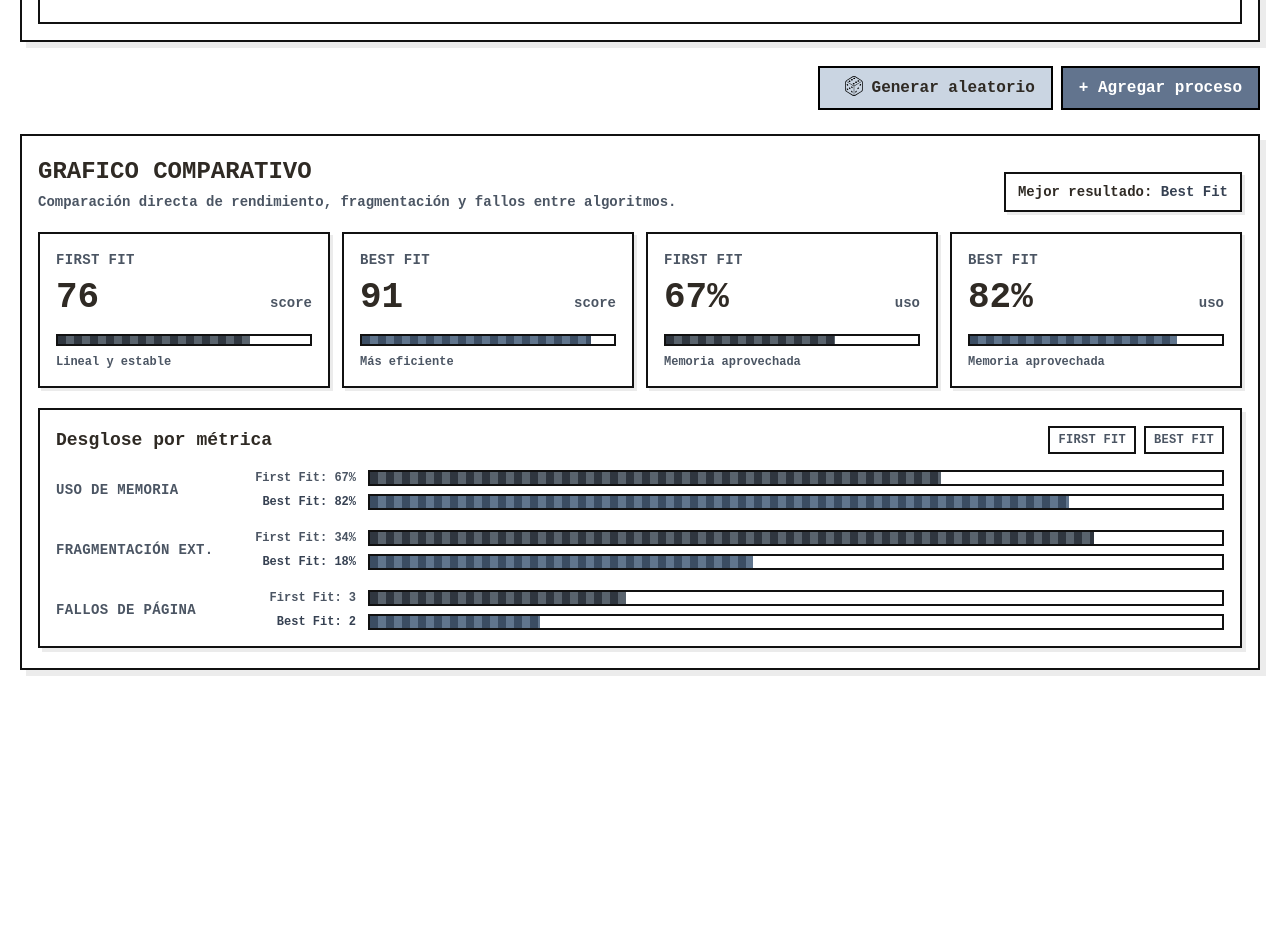
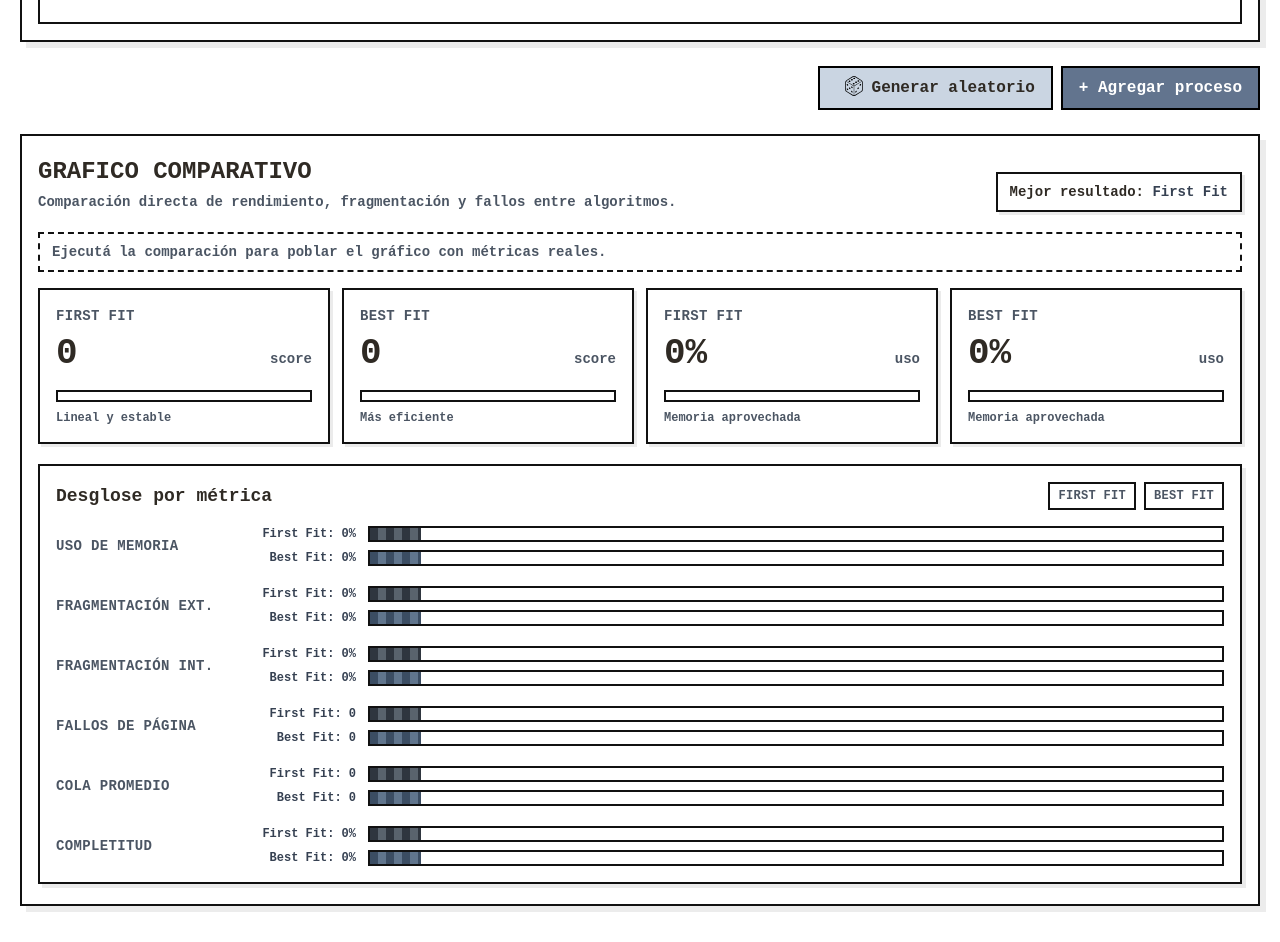
Before and after one commit to Cutro2K/KernelLab, a React (Vite) app: page /comparison in a window 1280 px wide. Shown: the part 1420-2362 px from the top of the page. Before the commit the page ends 2126 px from the top, so only its background shows below. Built offline with nearby package versions, Linux system fonts and the light colour scheme.

Commit message:
cuadro comparativo funcional

```diff
--- a/src/pages/Comparison.tsx
+++ b/src/pages/Comparison.tsx
@@ -19,26 +19,70 @@ type SegmentationStrategy = 'First Fit' | 'Best Fit' | 'Worst Fit' | 'Next Fit';
 
 type AlgorithmMetrics = {
   usage: number;
-  fragmentation: number;
+  externalFragmentation: number;
+  internalFragmentation: number;
   faults: number;
+  avgQueue: number;
+  completion: number;
   score: number;
 };
 
-const ALGORITHM_METRICS: Record<AlgorithmOption, AlgorithmMetrics> = {
-  'First Fit': { usage: 67, fragmentation: 34, faults: 3, score: 76 },
-  'Best Fit': { usage: 82, fragmentation: 18, faults: 2, score: 91 },
-  'Worst Fit': { usage: 74, fragmentation: 29, faults: 4, score: 69 },
-  'Next Fit': { usage: 78, fragmentation: 24, faults: 3, score: 83 },
-  'Buddy System': { usage: 84, fragmentation: 12, faults: 2, score: 90 },
-  'Paginacion Simple': { usage: 80, fragmentation: 14, faults: 5, score: 84 },
-  'OPT': { usage: 86, fragmentation: 12, faults: 3, score: 93 },
-  'FIFO': { usage: 73, fragmentation: 16, faults: 7, score: 71 },
-  'LRU': { usage: 81, fragmentation: 13, faults: 4, score: 88 },
-  'NRU': { usage: 78, fragmentation: 15, faults: 6, score: 80 },
-  'Segunda Oportunidad': { usage: 77, fragmentation: 15, faults: 5, score: 83 },
-  'Clock': { usage: 79, fragmentation: 14, faults: 5, score: 85 },
-  'Segmentacion': { usage: 76, fragmentation: 20, faults: 3, score: 82 },
-};
+function buildMetricsFromSteps(steps: SimulationStep[], totalProcesses: number): AlgorithmMetrics {
+  if (steps.length === 0) {
+    return {
+      usage: 0,
+      externalFragmentation: 0,
+      internalFragmentation: 0,
+      faults: 0,
+      avgQueue: 0,
+      completion: 0,
+      score: 0,
+    };
+  }
+
+  const stats = steps.map((step) => step.stats);
+  const usage = Math.round(stats.reduce((sum, item) => sum + item.memoryUsage, 0) / stats.length);
+  const externalFragmentation = Math.round(stats.reduce((sum, item) => sum + item.externalFragmentation, 0) / stats.length);
+  const internalFragmentation = Math.round(stats.reduce((sum, item) => sum + item.internalFragmentation, 0) / stats.length);
+  const faults = stats.reduce((sum, item) => sum + item.pageFaults, 0);
+  const avgQueue = Math.round(steps.reduce((sum, step) => sum + step.processQueue.length, 0) / steps.length);
+
+  const seenLoadedProcesses = new Set<string>();
+  for (const step of steps) {
+    for (const block of step.memoryState) {
+      if (block.isFree || !block.process) {
+        continue;
+      }
+      seenLoadedProcesses.add(block.process.parentProcessId ?? block.process.id);
+    }
+  }
+
+  const normalizedProcessCount = Math.max(1, totalProcesses);
+  const completion = Math.round((seenLoadedProcesses.size / normalizedProcessCount) * 100);
+
+  const usageComponent = usage * 0.35;
+  const externalFragmentationComponent = (100 - externalFragmentation) * 0.2;
+  const internalFragmentationComponent = (100 - internalFragmentation) * 0.15;
+  const queueComponent = (100 - Math.min(100, (avgQueue / normalizedProcessCount) * 100)) * 0.15;
+  const completionComponent = completion * 0.15;
+  const faultPenalty = Math.min(20, faults * 0.8);
+  const score = Math.max(
+    0,
+    Math.min(
+      100,
+      Math.round(
+        usageComponent
+        + externalFragmentationComponent
+        + internalFragmentationComponent
+        + queueComponent
+        + completionComponent
+        - faultPenalty,
+      ),
+    ),
+  );
+
+  return { usage, externalFragmentation, internalFragmentation, faults, avgQueue, completion, score };
+}
 
 
 const ALGORITHM_STYLES: Record<AlgorithmOption, { fill: string; pattern: string; label: string }> = {
@@ -651,9 +695,11 @@ export default function Comparison() {
     setStoreCurrentStep,
   ]);
 
-  const leftMetrics = ALGORITHM_METRICS[leftAlgorithmForMetrics];
-  const rightMetrics = ALGORITHM_METRICS[rightAlgorithmForMetrics];
+  const leftMetrics = buildMetricsFromSteps(leftSteps, processes.length);
+  const rightMetrics = buildMetricsFromSteps(rightSteps, processes.length);
   const betterChoice = leftMetrics.score >= rightMetrics.score ? leftAlgorithmForMetrics : rightAlgorithmForMetrics;
+  const faultsMax = Math.max(1, leftMetrics.faults, rightMetrics.faults);
+  const queueMax = Math.max(1, processes.length, leftMetrics.avgQueue, rightMetrics.avgQueue);
 
   const comparisonRows = [
     {
@@ -666,9 +712,17 @@ export default function Comparison() {
     },
     {
       label: 'Fragmentación ext.',
-      leftValue: leftMetrics.fragmentation,
-      rightValue: rightMetrics.fragmentation,
-      max: 40,
+      leftValue: leftMetrics.externalFragmentation,
+      rightValue: rightMetrics.externalFragmentation,
+      max: 100,
+      suffix: '%',
+      higherIsBetter: false,
+    },
+    {
+      label: 'Fragmentación int.',
+      leftValue: leftMetrics.internalFragmentation,
+      rightValue: rightMetrics.internalFragmentation,
+      max: 100,
       suffix: '%',
       higherIsBetter: false,
     },
@@ -676,9 +730,25 @@ export default function Comparison() {
       label: 'Fallos de página',
       leftValue: leftMetrics.faults,
       rightValue: rightMetrics.faults,
-      max: 10,
+      max: faultsMax,
       suffix: '',
       higherIsBetter: false,
+    },
+    {
+      label: 'Cola promedio',
+      leftValue: leftMetrics.avgQueue,
+      rightValue: rightMetrics.avgQueue,
+      max: queueMax,
+      suffix: '',
+      higherIsBetter: false,
+    },
+    {
+      label: 'Completitud',
+      leftValue: leftMetrics.completion,
+      rightValue: rightMetrics.completion,
+      max: 100,
+      suffix: '%',
+      higherIsBetter: true,
     },
   ];
 
@@ -919,6 +989,12 @@ export default function Comparison() {
             </div>
           </div>
 
+          {leftSteps.length === 0 && rightSteps.length === 0 && (
+            <p className="mb-4 border-2 border-dashed border-[#111] bg-white px-3 py-2 text-sm font-semibold text-[#4b5563]">
+              Ejecutá la comparación para poblar el gráfico con métricas reales.
+            </p>
+          )}
+
           <div className="grid gap-3 md:grid-cols-2 xl:grid-cols-4">
             <div className="border-2 border-[#111] bg-white p-4 shadow-[3px_3px_0_rgba(0,0,0,0.08)]">
               <p className="text-sm font-bold uppercase tracking-wide text-[#4b5563]">{leftAlgorithmForMetrics}</p>
```
